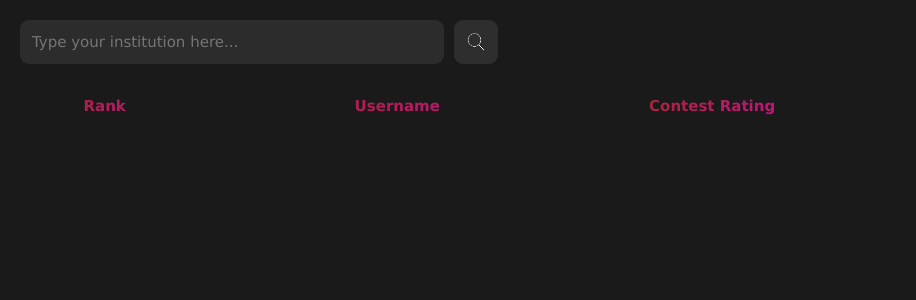
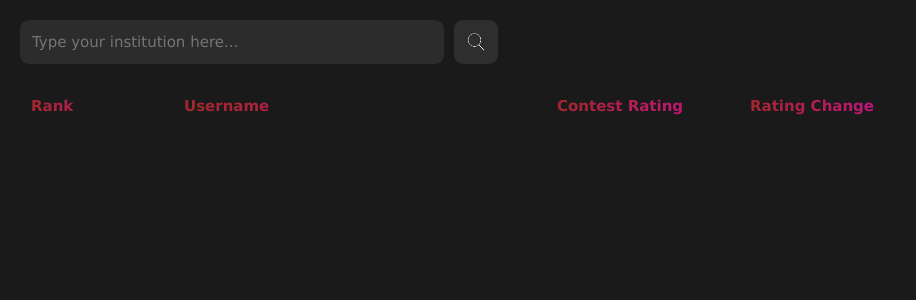
Before and after one commit to cs340-25/LeeterBoard, a Flask app: page /school in a window 1280 px wide. Shown: the part 60-360 px from the top of the page, without its empty margins (0-916 px from the left). Run offline with Flask 3, Linux system fonts and the light colour scheme; lists and menus that the app fills with data are empty.

Commit message:
Edited styling slightly + Calculated rating change for user and university, dynamically loaded on website (will optimize loading time)

```diff
--- a/src/static/styles/style.css
+++ b/src/static/styles/style.css
@@ -118,7 +118,6 @@ main {
     font-size: 15px;
     font-weight: bold;
     padding-left: 11px;
-    text-align: center;
     background: linear-gradient(to right, rgb(160, 40, 40), rgb(203, 16, 144));
     -webkit-background-clip: text;
     background-clip: text;
@@ -133,14 +132,14 @@ main {
 
 .leaderboard th:nth-child(1),
 .leaderboard td:nth-child(1) {
-    text-align: center;
+    text-align: left;
     width: 130px; /* Example: Fixed width for "Site-Wide Rank" */
 }
 
 .leaderboard th:nth-child(2),
 .leaderboard td:nth-child(2) {
     /*text-align: flex;*/
-    text-align: center;
+    text-align: left;
     font-weight: bold;
     /*padding-left: 40px;*/
     width: 350px; /* Example: Wider column for "University" */
@@ -149,13 +148,13 @@ main {
 
 .leaderboard th:nth-child(3),
 .leaderboard td:nth-child(3) {
-    text-align: center;
+    text-align: left;
     width: 170px;
 }
 
 .leaderboard th:nth-child(4),
 .leaderboard td:nth-child(4) {
-    text-align: center;
+    text-align: left;
     width: 150px;
 }
 
--- a/src/templates/index.html
+++ b/src/templates/index.html
@@ -40,8 +40,8 @@
                 {% endfor %} -->
 
                 <!-- TODO: Have to change rating change. (currenty hard coded)-->
-                {% for rating, school in result %}
-                    <tr><td>{{ loop.index0 + 1 }}</td><td>{{ school }}</td><td>{{ rating }}</td><td>+50</td></tr>
+                {% for rating, school, school_rating_change in result %}
+                    <tr><td>{{ loop.index0 + 1 }}</td><td>{{ school }}</td><td>{{ "%.2f" | format(rating) }}</td><td>{{ "%.2f" | format(school_rating_change) }}</td></tr>
                 {% endfor %}
             </tbody>
         </table>
@@ -86,7 +86,7 @@
             <div class="widget">
                 <h3>Top Universites</h3>
                 <ul>
-                    {% for rating, school in result[:10] %}
+                    {% for rating, school, school_rating_change in result[:10] %}
                     <li> <tr><td>{{ loop.index0 + 1 }}</td><td>. </td><td>{{ school }}</td></tr>   </li>
                     {% endfor %}
                 </ul>
--- a/src/templates/school.html
+++ b/src/templates/school.html
@@ -30,6 +30,7 @@
                     <th>Rank</th>
                     <th>Username</th>
                     <th>Contest Rating</th>
+                    <th>Rating Change</th>
                 </tr>
             </thead>
             <tbody>
@@ -40,6 +41,7 @@
                             <a href="https://leetcode.com/u/{{ user.username }}/">{{ user.username}}</a>
                         </td>
                         <td>{{ "%.2f" | format(user.currentRating) }}</td>
+                        <td>{{ "%.2f" | format(user.ratingChange) }}</td>
                     </tr>
                 {% endfor %}
             </tbody>
```
Also changed, not shown: src/database.py (+30 -9 lines).
